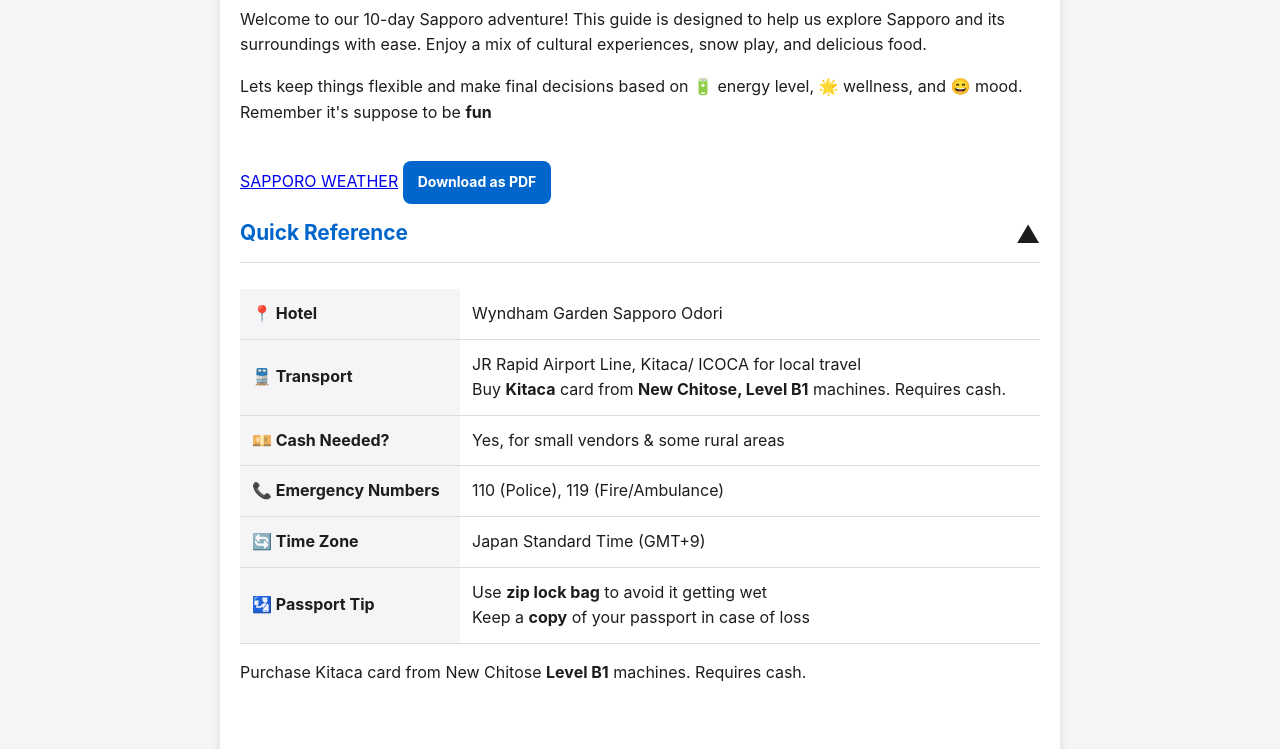
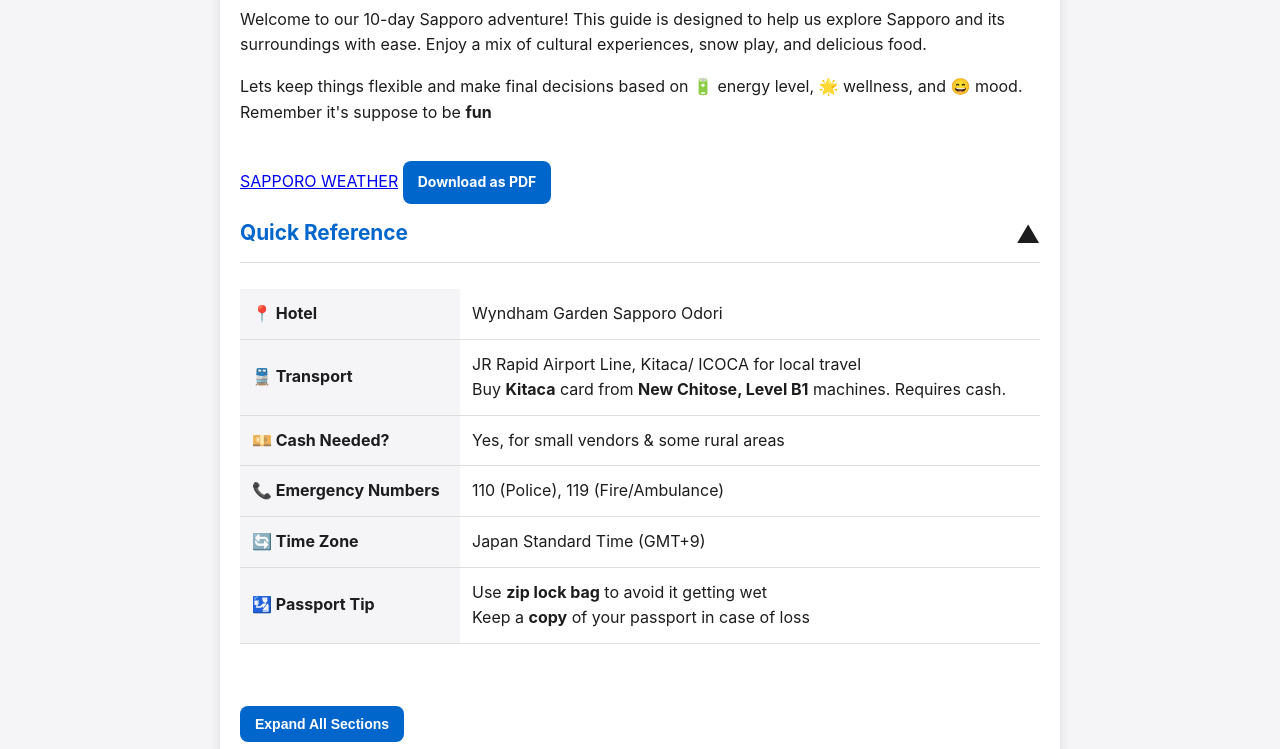
Before and after one commit to AndyMoong/sapporo-trip, a plain HTML site: page index.html in a window 1280 px wide. Shown: the part 147-896 px from the top of the page. Drawn offline with Linux system fonts and the light colour scheme; a script that the page names is missing.

Commit message:
Add files via upload

```diff
--- a/index.html
+++ b/index.html
@@ -753,8 +753,8 @@
     <!-- Weather Widget -->
     <a class="weatherwidget-io" href="https://forecast7.com/en/43d06141d35/sapporo/" data-label_1="SAPPORO" data-label_2="WEATHER" data-icons="Climacons Animated" data-days="5" data-theme="original" >SAPPORO WEATHER</a>
 
-    <!-- PDF Download Button (HIDDEN FOR NOW) -->
-    <a href="#" class="pdf-download" id="pdf-download">Download as PDF</a><br>
+    <!-- PDF Download Button -->
+    <a href="#" class="pdf-download" id="pdf-download">Download as PDF</a>
 
     <!-- Quick Reference Section -->
     <div class="section" id="quick-reference">
@@ -771,12 +771,11 @@
           <tr><th>🔄 Time Zone</th><td>Japan Standard Time (GMT+9)</td></tr>
           <tr><th>🛂 Passport Tip</th><td>Use <b>zip lock bag</b> to avoid it getting wet<br>Keep a <b>copy</b> of your passport in case of loss</td></tr>
         </table>
-        <p>Purchase Kitaca card from New Chitose <b>Level B1</b> machines. Requires cash.</p>
       </div>
     </div>
 
 	<!-- Expand All Section Button -->
-	<button id="toggle-all-sections" class="pdf-download" style="border: none; margin-bottom: 20px;">Expand All Sections</button>
+	<button id="toggle-all-sections" class="pdf-download" style="border: none; margin-bottom: 10px;">Expand All Sections</button>
 
     <!-- Weather Guide Section -->
     <div class="section" id="weather-guide">
```
